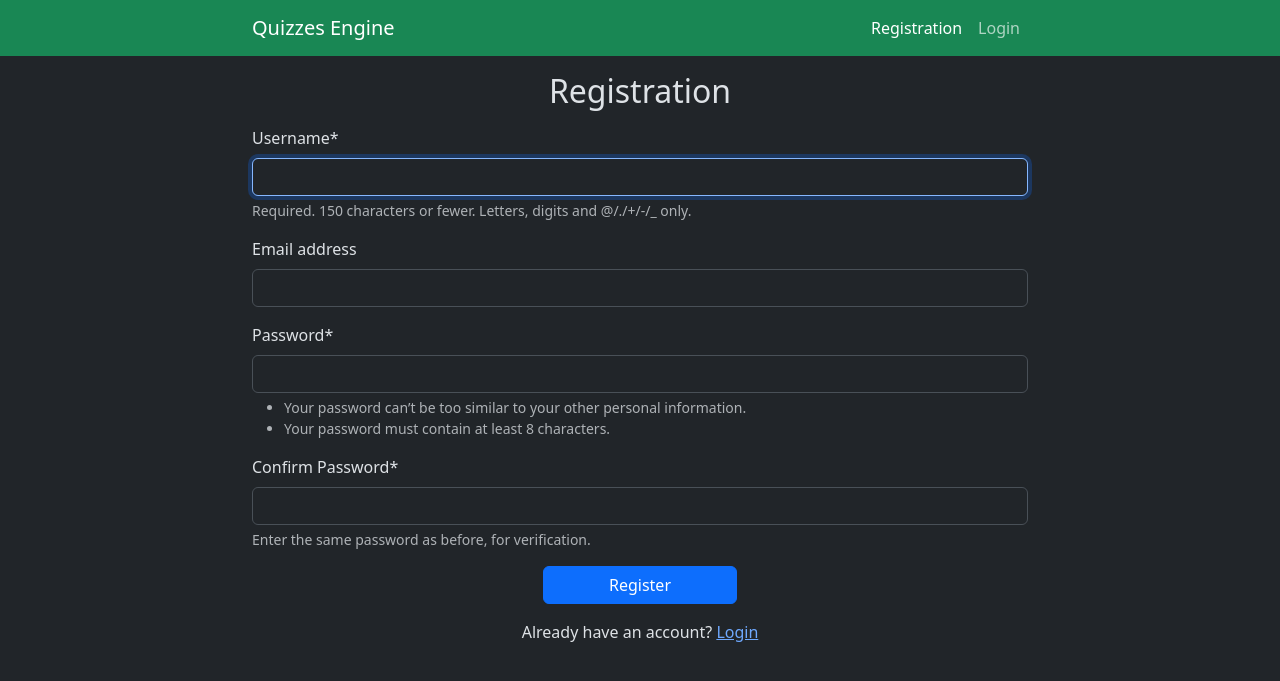
After one commit to vitaliypopel/django-quiz, a Django app: page /registration/ in a window 1280 px wide. The commit adds this page. Shown: the top 681 px of the page. Run offline with Django 5.2, Linux system fonts and the light colour scheme; data comes from the database, SQL or seed files in the repository; some libraries are stand-ins or nearby versions.

Commit message:
added authentication

```diff
--- /dev/null
+++ b/django_quiz/authentication/admin.py
@@ -0,0 +1 @@
+from django.contrib import admin
--- /dev/null
+++ b/django_quiz/authentication/apps.py
@@ -0,0 +1,6 @@
+from django.apps import AppConfig
+
+
+class AuthenticationConfig(AppConfig):
+    default_auto_field = 'django.db.models.BigAutoField'
+    name = 'authentication'
--- /dev/null
+++ b/django_quiz/authentication/forms.py
@@ -0,0 +1,20 @@
+from django.contrib.auth.models import User
+from django.contrib.auth.forms import UserCreationForm
+
+
+class RegistrationForm(UserCreationForm):
+    class Meta:
+        model = User
+        fields = ['username', 'email', 'password1', 'password2']
+
+    def __init__(self, *args, **kwargs):
+        super().__init__(*args, **kwargs)
+        self.fields['password1'].label = 'Password'
+        self.fields['password2'].label = 'Confirm Password'
+
+    def save(self, commit=True):
+        user = super().save(commit=False)
+        user.set_password(self.cleaned_data['password1'])
+        if commit:
+            user.save()
+        return user
--- /dev/null
+++ b/django_quiz/authentication/models.py
@@ -0,0 +1 @@
+from django.db import models
--- /dev/null
+++ b/django_quiz/authentication/templates/authentication/registration.html
@@ -0,0 +1,18 @@
+{% extends 'base.html' %}
+
+{% block title %}
+    Registration
+{% endblock %}
+
+{% block context %}
+    {% load crispy_forms_tags %}
+    <h2 class="mt-3 mb-3" align="center">Registration</h2>
+    <form method="POST">
+        {% csrf_token %}
+        {{ form|crispy }}
+        <input type="submit" class="btn btn-primary d-flex gap-2 col-3 mx-auto" value="Register">
+    </form>
+    <p class="text-center m-3">
+        Already have an account? <a href="{% url 'authentication:login' %}">Login</a>
+    </p>
+{% endblock %}
--- /dev/null
+++ b/django_quiz/authentication/tests.py
@@ -0,0 +1 @@
+from django.test import TestCase
--- /dev/null
+++ b/django_quiz/authentication/urls.py
@@ -0,0 +1,11 @@
+from django.urls import path
+
+from . import views
+
+
+app_name = 'authentication'
+urlpatterns = [
+    path('registration/', views.RegistrationView.as_view(), name='registration'),
+    path('login/', views.LoginView.as_view(), name='login'),
+    path('logout/', views.LogoutView.as_view(), name='logout'),
+]
--- /dev/null
+++ b/django_quiz/authentication/views.py
@@ -0,0 +1,55 @@
+from django.views.generic import FormView, View
+from django.contrib.auth.forms import AuthenticationForm
+
+from django.contrib.auth import authenticate, login, logout
+from django.urls import reverse_lazy
+from django.shortcuts import redirect, reverse
+
+from django.contrib.auth.decorators import login_required
+from django.utils.decorators import method_decorator
+from django.views.decorators.http import require_GET, require_http_methods
+
+from .forms import RegistrationForm
+
+
+@method_decorator(require_http_methods(['GET', 'POST']), name='dispatch')
+class RegistrationView(FormView):
+    form_class = RegistrationForm
+    template_name = 'authentication/registration.html'
+    success_url = reverse_lazy('authentication:login')
+
+    def form_valid(self, form):
+        form.save()
+        return super().form_valid(form)
+
+
+@method_decorator(require_http_methods(['GET', 'POST']), name='dispatch')
+class LoginView(FormView):
+    form_class = AuthenticationForm
+    template_name = 'authentication/login.html'
+    success_url = reverse_lazy('quiz:dashboard')
+
+    def form_valid(self, form):
+        cd = form.cleaned_data
+        user = authenticate(
+            request=self.request,
+            username=cd['username'],
+            password=cd['password'],
+        )
+
+        if not user:
+            form.add_error(
+                'password',
+                'Invalid username or password',
+            )
+            return super().form_invalid(form)
+
+        login(self.request, user)
+        return super().form_valid(form)
+
+
+@method_decorator([login_required, require_GET], name='dispatch')
+class LogoutView(View):
+    def get(self, request):
+        logout(request)
+        return redirect(reverse('quiz:home'))
--- a/django_quiz/django_quiz/urls.py
+++ b/django_quiz/django_quiz/urls.py
@@ -19,5 +19,6 @@ from django.urls import path, include
 
 urlpatterns = [
     path('admin/', admin.site.urls),
+    path('', include('authentication.urls')),
     path('', include('quiz.urls')),
 ]
--- a/django_quiz/quiz/templates/quiz/dashboard.html
+++ b/django_quiz/quiz/templates/quiz/dashboard.html
@@ -1,4 +1,4 @@
-{% extends 'quiz/base.html' %}
+{% extends 'base.html' %}
 
 {% block title %}
     Dashboard
--- a/django_quiz/quiz/templates/quiz/question.html
+++ b/django_quiz/quiz/templates/quiz/question.html
@@ -1,4 +1,4 @@
-{% extends 'quiz/base.html' %}
+{% extends 'base.html' %}
 
 {% block title %}
     {{ quiz }} #{{ question.number }}
--- a/django_quiz/quiz/templates/quiz/quiz.html
+++ b/django_quiz/quiz/templates/quiz/quiz.html
@@ -1,4 +1,4 @@
-{% extends 'quiz/base.html' %}
+{% extends 'base.html' %}
 
 {% block title %}
     {{ quiz }}
--- a/django_quiz/quiz/templates/quiz/quizzes.html
+++ b/django_quiz/quiz/templates/quiz/quizzes.html
@@ -1,4 +1,4 @@
-{% extends 'quiz/base.html' %}
+{% extends 'base.html' %}
 
 {% block title %}
     Quizzes
--- a/django_quiz/quiz/templates/quiz/result.html
+++ b/django_quiz/quiz/templates/quiz/result.html
@@ -1,4 +1,4 @@
-{% extends 'quiz/base.html' %}
+{% extends 'base.html' %}
 
 {% block title %}
     {{ completed_quiz.quiz }} result
--- a/django_quiz/quiz/templates/quiz/base.html
+++ b/django_quiz/templates/base.html
@@ -24,11 +24,29 @@
                     </button>
                     <div class="collapse navbar-collapse" id="navbarNav">
                         <ul class="navbar-nav ms-auto">
-                            <li class="navbar-item">
-                                {% url 'quiz:dashboard' as dashboard_url %}
-                                <a class="nav-link {% if request.path == dashboard_url %}active{% endif %}"
-                                   href="{{ dashboard_url }}">Dashboard</a>
-                            </li>
+                            {% if request.user.is_authenticated %}
+                                <li class="navbar-item">
+                                    {% url 'quiz:dashboard' as dashboard_url %}
+                                    <a class="nav-link {% if request.path == dashboard_url %}active{% endif %}"
+                                       href="{{ dashboard_url }}">Dashboard</a>
+                                </li>
+                                <li class="navbar-item">
+                                    {% url 'authentication:logout' as logout_url %}
+                                    <a class="nav-link {% if request.path == logout_url %}active{% endif %}"
+                                       href="{{ logout_url }}">Logout</a>
+                                </li>
+                            {% else %}
+                                <li class="navbar-item">
+                                    {% url 'authentication:registration' as registration_url %}
+                                    <a class="nav-link {% if request.path == registration_url %}active{% endif %}"
+                                       href="{{ registration_url }}">Registration</a>
+                                </li>
+                                <li class="navbar-item">
+                                    {% url 'authentication:login' as login_url %}
+                                    <a class="nav-link {% if request.path == login_url %}active{% endif %}"
+                                       href="{{ login_url }}">Login</a>
+                                </li>
+                            {% endif %}
                         </ul>
                     </div>
                 </div>
```
Also changed, not shown: django_quiz/authentication/templates/authentication/login.html (added, +18 -0 lines), django_quiz/django_quiz/settings.py (+18 -7 lines), django_quiz/authentication/__init__.py (added), django_quiz/authentication/migrations/__init__.py (added).
